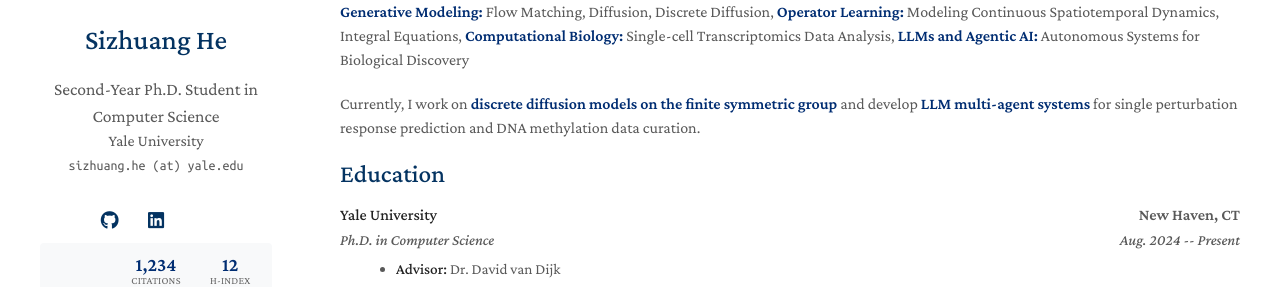
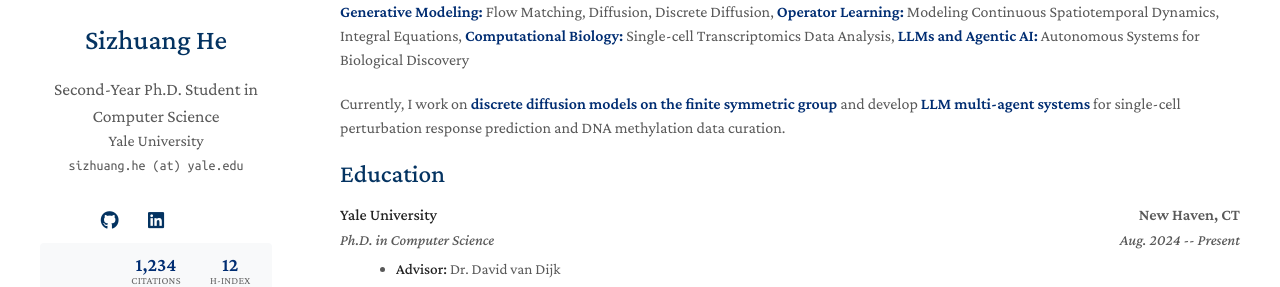
Before and after one commit to SizhuangHe/sizhuanghe.github.io, a Jekyll site: the page built from cv.md, in a window 1280 px wide and 900 px high. Shown: the part 190-477 px from the top of the window. Built offline with Jekyll 4.4.1, drawn with Linux system fonts in a browser that asks for light colours; a style sheet for code colours, icons or effects is not loaded.

Commit message:
Fix typo: change "single perturbation" to "single-cell perturbation"
Updated across homepage banner, CV templates, and generation script to correctly reference single-cell perturbation response prediction work.

🤖 Generated with [Claude Code](https://claude.com/claude-code)

Co-Authored-By: Claude <noreply@anthropic.com>

```diff
--- a/_data/internship.yml
+++ b/_data/internship.yml
@@ -1,4 +1,4 @@
 # Internship seeking information
 enabled: true
 title: "Seeking Summer 2026 Internship Opportunities"
-description: "I am actively looking for summer 2026 research internship positions in <b>Generative AI</b>, general <b>Deep Learning</b>, and <b>Machine Learning</b> for PhD students. I have a strong background in ML especially generative AI—see my NeurIPS 2025 paper <a href='https://arxiv.org/pdf/2502.09767' target='_blank' style='font-weight: bold; text-decoration: underline;'>CaDDi</a>.<br>Currently, I work on <b>discrete diffusion models on the finite symmetric group</b> and develop <b>LLM multi-agent systems</b> for single perturbation response prediction and DNA methylation data curation.<br>I will be attending <b>NeurIPS 2025</b> in San Diego—my poster session is on <b>December 5th afternoon</b>. Feel free to stop by and chat!"
+description: "I am actively looking for summer 2026 research internship positions in <b>Generative AI</b>, general <b>Deep Learning</b>, and <b>Machine Learning</b> for PhD students. I have a strong background in ML especially generative AI—see my NeurIPS 2025 paper <a href='https://arxiv.org/pdf/2502.09767' target='_blank' style='font-weight: bold; text-decoration: underline;'>CaDDi</a>.<br>Currently, I work on <b>discrete diffusion models on the finite symmetric group</b> and develop <b>LLM multi-agent systems</b> for single-cell perturbation response prediction and DNA methylation data curation.<br>I will be attending <b>NeurIPS 2025</b> in San Diego—my poster session is on <b>December 5th afternoon</b>. Feel free to stop by and chat!"
--- a/_includes/cv.md
+++ b/_includes/cv.md
@@ -156,7 +156,7 @@
 
 {% for item in site.data.cv_integrated.research.items %}<strong><span style="color: var(--global-theme-color); font-weight: bold;">{{ item.title }}:</span></strong> {{ item.description }}{% unless forloop.last %}, {% endunless %}{% endfor %}
 
-Currently, I work on <strong><span style="color: var(--global-theme-color); font-weight: bold;">discrete diffusion models on the finite symmetric group</span></strong> and develop <strong><span style="color: var(--global-theme-color); font-weight: bold;">LLM multi-agent systems</span></strong> for single perturbation response prediction and DNA methylation data curation.
+Currently, I work on <strong><span style="color: var(--global-theme-color); font-weight: bold;">discrete diffusion models on the finite symmetric group</span></strong> and develop <strong><span style="color: var(--global-theme-color); font-weight: bold;">LLM multi-agent systems</span></strong> for single-cell perturbation response prediction and DNA methylation data curation.
 
 ## Education
 
--- a/scripts/generate_cv.py
+++ b/scripts/generate_cv.py
@@ -542,7 +542,7 @@ def stage2_generate_latex():
     lines.append('%-----------Interest-----------\n\\section{Research Interest}')
     lines.append('\\resumeText{' + cv_data['research']['latex'] + '}')
     lines.append('')  # Add blank line for spacing
-    lines.append('\\resumeText{Currently, I work on \\textbf{discrete diffusion models on the finite symmetric group} and develop \\textbf{LLM multi-agent systems} for single perturbation response prediction and DNA methylation data curation.}\n')
+    lines.append('\\resumeText{Currently, I work on \\textbf{discrete diffusion models on the finite symmetric group} and develop \\textbf{LLM multi-agent systems} for single-cell perturbation response prediction and DNA methylation data curation.}\n')
 
     # Education section
     lines.append('%-----------EDUCATION-----------\n\\section{Education}\n  \\resumeSubHeadingListStart')
```
Also changed, not shown: 1 other file.
